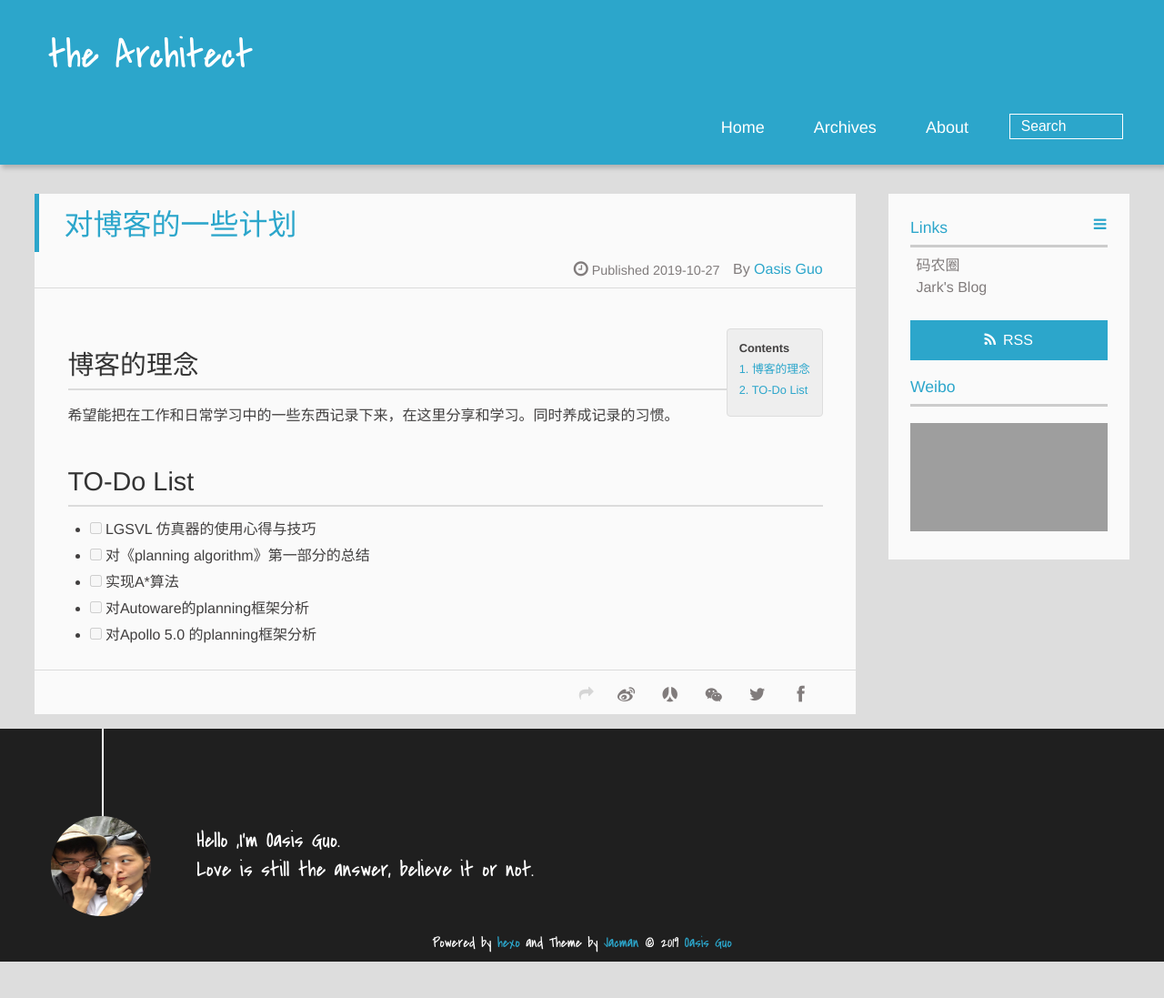
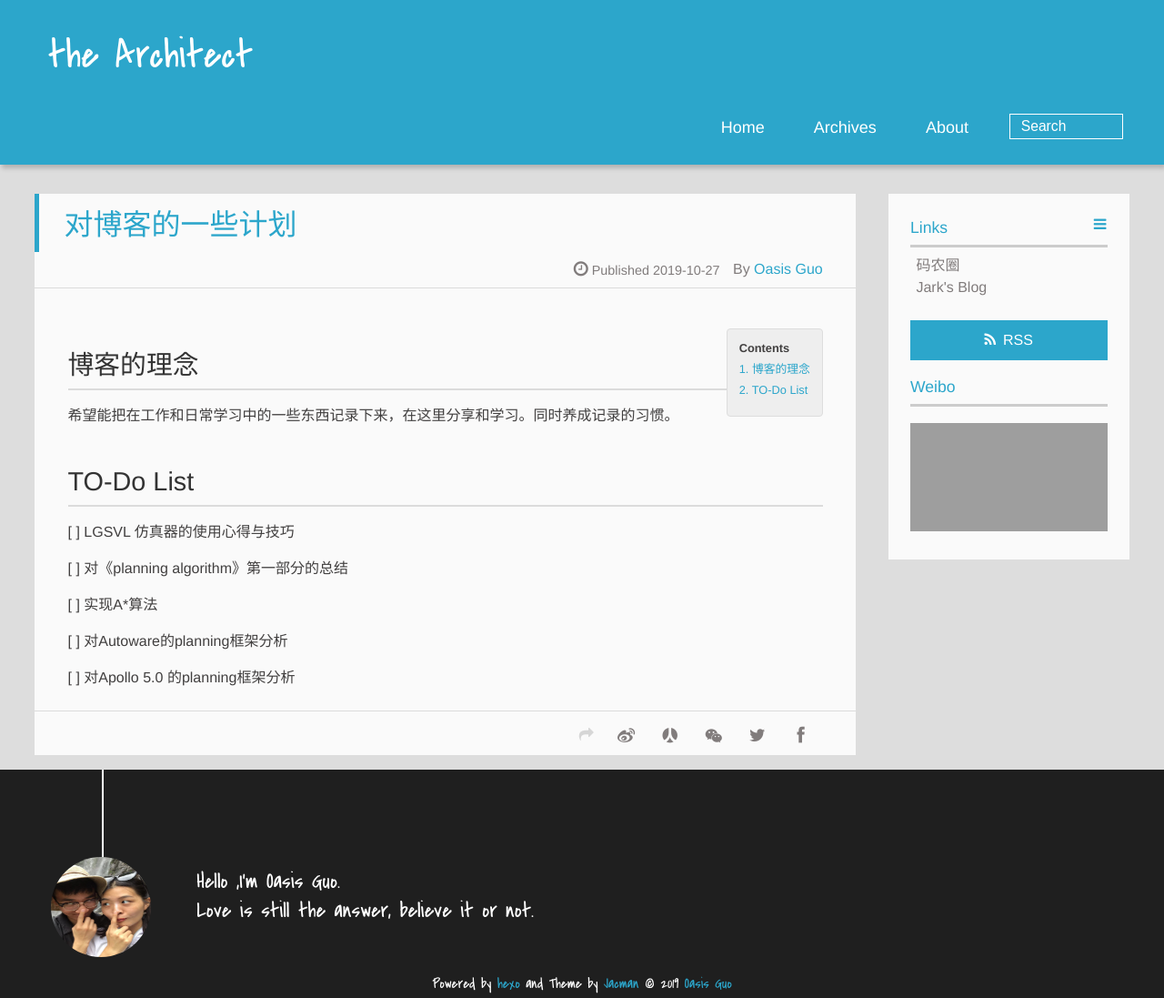
Before and after one commit to Oasis-Guo/Oasis-Guo.github.io, a plain HTML site: page 2019/10/27/对博客的一些计划/index.html in a window 1280 px wide. Shown: the whole page at 91% size. Before the commit the page ends 1057 px from the top, so only its background shows below. Drawn offline with Linux system fonts and the light colour scheme; grey boxes are pictures that could not be loaded; a script that the page names is missing.

Commit message:
Site updated: 2019-10-27 23:02:28

```diff
--- a/2019/10/27/对博客的一些计划/index.html
+++ b/2019/10/27/对博客的一些计划/index.html
@@ -11,14 +11,14 @@
 
 
 
-    <meta name="description" content="博客的理念希望能把在工作和日常学习中的一些东西记录下来，在这里分享和学习。同时养成记录的习惯。 TO-Do List  LGSVL 仿真器的使用心得与技巧  对《planning algorithm》第一部分的总结  实现A*算法  对Autoware的planning框架分析  对Apollo 5.0 的planning框架分析">
+    <meta name="description" content="博客的理念希望能把在工作和日常学习中的一些东西记录下来，在这里分享和学习。同时养成记录的习惯。 TO-Do List[ ] LGSVL 仿真器的使用心得与技巧 [ ] 对《planning algorithm》第一部分的总结 [ ] 实现A*算法 [ ] 对Autoware的planning框架分析 [ ] 对Apollo 5.0 的planning框架分析">
 <meta property="og:type" content="article">
 <meta property="og:title" content="对博客的一些计划">
 <meta property="og:url" content="https:&#x2F;&#x2F;oasis-guo.github.io&#x2F;2019&#x2F;10&#x2F;27&#x2F;%E5%AF%B9%E5%8D%9A%E5%AE%A2%E7%9A%84%E4%B8%80%E4%BA%9B%E8%AE%A1%E5%88%92&#x2F;index.html">
 <meta property="og:site_name" content="the Architect">
-<meta property="og:description" content="博客的理念希望能把在工作和日常学习中的一些东西记录下来，在这里分享和学习。同时养成记录的习惯。 TO-Do List  LGSVL 仿真器的使用心得与技巧  对《planning algorithm》第一部分的总结  实现A*算法  对Autoware的planning框架分析  对Apollo 5.0 的planning框架分析">
+<meta property="og:description" content="博客的理念希望能把在工作和日常学习中的一些东西记录下来，在这里分享和学习。同时养成记录的习惯。 TO-Do List[ ] LGSVL 仿真器的使用心得与技巧 [ ] 对《planning algorithm》第一部分的总结 [ ] 实现A*算法 [ ] 对Autoware的planning框架分析 [ ] 对Apollo 5.0 的planning框架分析">
 <meta property="og:locale" content="en">
-<meta property="og:updated_time" content="2019-10-27T15:00:23.565Z">
+<meta property="og:updated_time" content="2019-10-27T15:02:18.453Z">
 <meta name="twitter:card" content="summary">
 
 
@@ -96,13 +96,11 @@
 		</div>
 
 		<h1 id="博客的理念"><a href="#博客的理念" class="headerlink" title="博客的理念"></a>博客的理念</h1><p>希望能把在工作和日常学习中的一些东西记录下来，在这里分享和学习。同时养成记录的习惯。</p>
-<h1 id="TO-Do-List"><a href="#TO-Do-List" class="headerlink" title="TO-Do List"></a>TO-Do List</h1><ul>
-<li><input disabled="" type="checkbox"> LGSVL 仿真器的使用心得与技巧</li>
-<li><input disabled="" type="checkbox"> 对《planning algorithm》第一部分的总结</li>
-<li><input disabled="" type="checkbox"> 实现A*算法</li>
-<li><input disabled="" type="checkbox"> 对Autoware的planning框架分析</li>
-<li><input disabled="" type="checkbox"> 对Apollo 5.0 的planning框架分析</li>
-</ul>
+<h1 id="TO-Do-List"><a href="#TO-Do-List" class="headerlink" title="TO-Do List"></a>TO-Do List</h1><p>[ ] LGSVL 仿真器的使用心得与技巧</p>
+<p>[ ] 对《planning algorithm》第一部分的总结</p>
+<p>[ ] 实现A*算法</p>
+<p>[ ] 对Autoware的planning框架分析</p>
+<p>[ ] 对Apollo 5.0 的planning框架分析</p>
 
 	</div>
 		<footer class="article-footer clearfix">
--- a/index.html
+++ b/index.html
@@ -88,13 +88,11 @@
     <div class="article-content">
 
         <h1 id="博客的理念"><a href="#博客的理念" class="headerlink" title="博客的理念"></a>博客的理念</h1><p>希望能把在工作和日常学习中的一些东西记录下来，在这里分享和学习。同时养成记录的习惯。</p>
-<h1 id="TO-Do-List"><a href="#TO-Do-List" class="headerlink" title="TO-Do List"></a>TO-Do List</h1><ul>
-<li><input disabled="" type="checkbox"> LGSVL 仿真器的使用心得与技巧</li>
-<li><input disabled="" type="checkbox"> 对《planning algorithm》第一部分的总结</li>
-<li><input disabled="" type="checkbox"> 实现A*算法</li>
-<li><input disabled="" type="checkbox"> 对Autoware的planning框架分析</li>
-<li><input disabled="" type="checkbox"> 对Apollo 5.0 的planning框架分析</li>
-</ul>
+<h1 id="TO-Do-List"><a href="#TO-Do-List" class="headerlink" title="TO-Do List"></a>TO-Do List</h1><p>[ ] LGSVL 仿真器的使用心得与技巧</p>
+<p>[ ] 对《planning algorithm》第一部分的总结</p>
+<p>[ ] 实现A*算法</p>
+<p>[ ] 对Autoware的planning框架分析</p>
+<p>[ ] 对Apollo 5.0 的planning框架分析</p>
 
 
 
```
